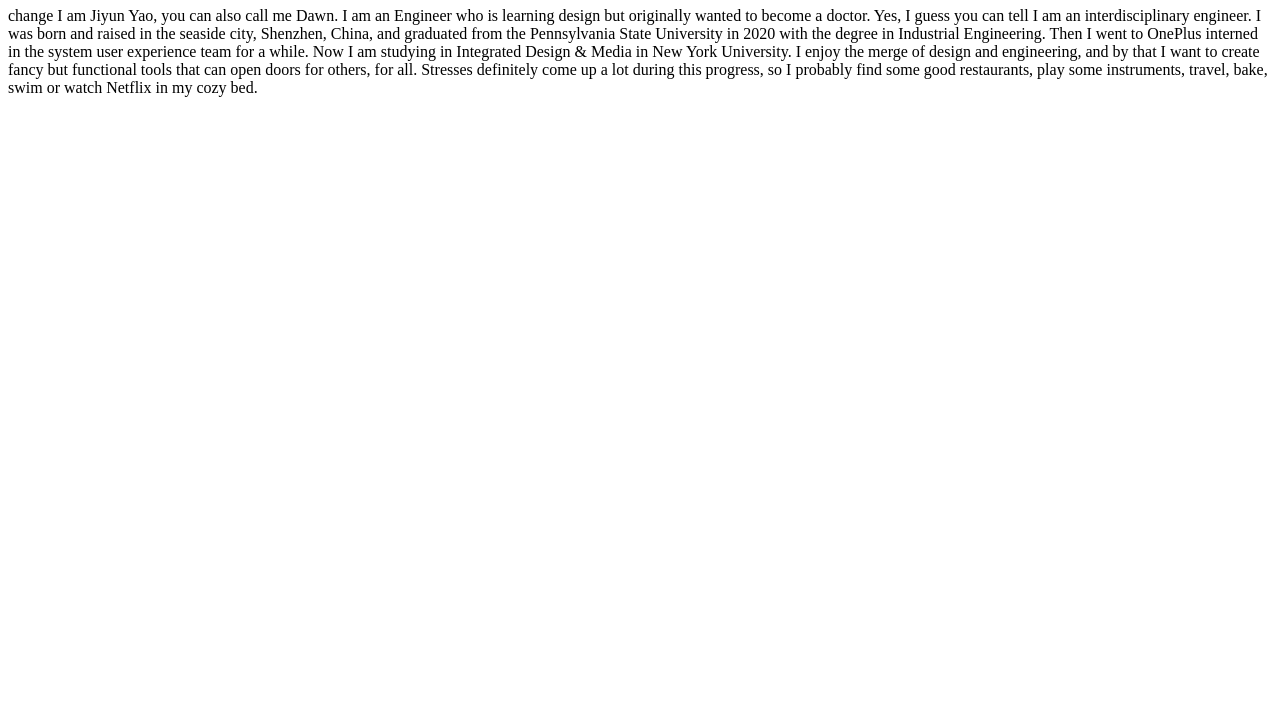
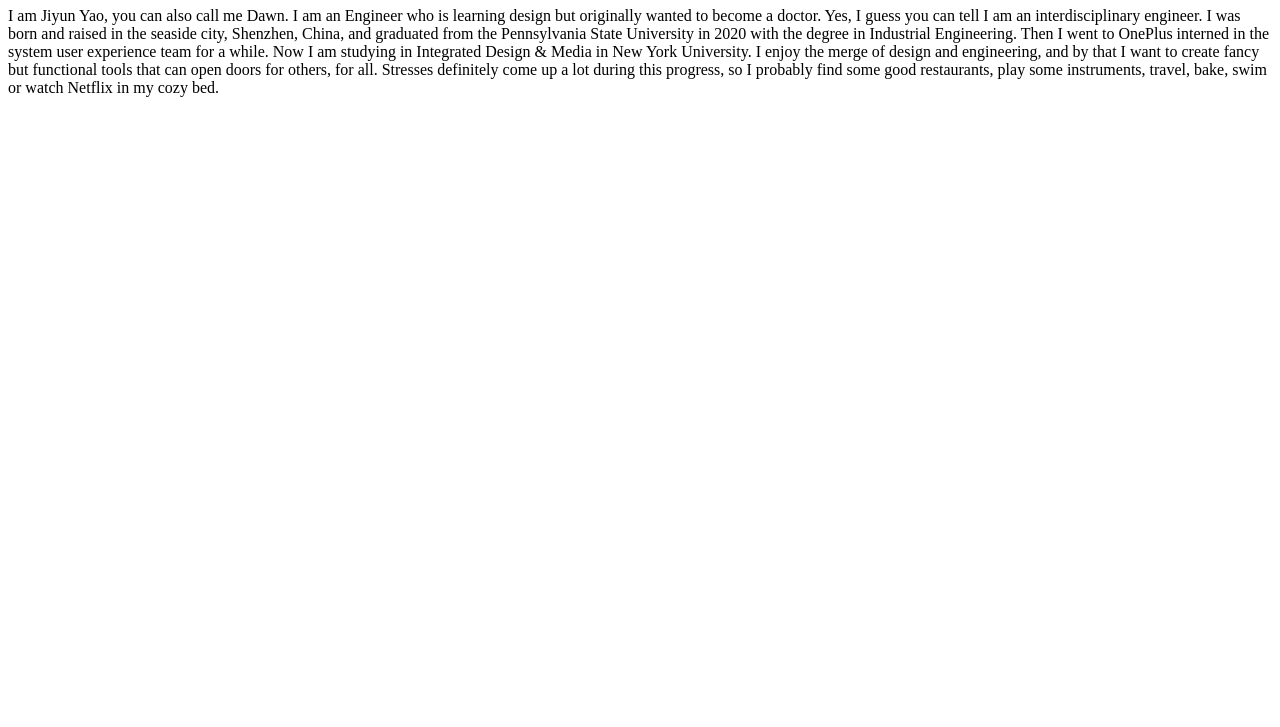
Before and after one commit to jby5122/jy_personal_website, a plain HTML site: page index.html in a window 1280 px wide. Shown: the part 73-800 px from the top of the page. Drawn offline with Linux system fonts and the light colour scheme.

Commit message:
introduction

```diff
--- a/index.html
+++ b/index.html
@@ -4,7 +4,7 @@
 
     <body>
         <h1>This is a Header</h1>
-        <p>change I am Jiyun Yao, you can also call me Dawn. I am an Engineer who is learning design but originally wanted to become a doctor. Yes, I guess you can tell I am an interdisciplinary engineer. I was born and raised in the seaside city, Shenzhen, China, and graduated from the Pennsylvania State University in 2020 with the degree in Industrial Engineering. Then I went to OnePlus interned in the system user experience team for a while. Now I am studying in Integrated Design & Media in New York University.
+        <p>I am Jiyun Yao, you can also call me Dawn. I am an Engineer who is learning design but originally wanted to become a doctor. Yes, I guess you can tell I am an interdisciplinary engineer. I was born and raised in the seaside city, Shenzhen, China, and graduated from the Pennsylvania State University in 2020 with the degree in Industrial Engineering. Then I went to OnePlus interned in the system user experience team for a while. Now I am studying in Integrated Design & Media in New York University.
 
 I enjoy the merge of design and engineering, and by that I want to create fancy but functional tools that can open doors for others, for all. Stresses definitely come up a lot during this progress, so I probably find some good restaurants, play some instruments, travel, bake, swim or watch Netflix in my cozy bed.
 </p>
```
